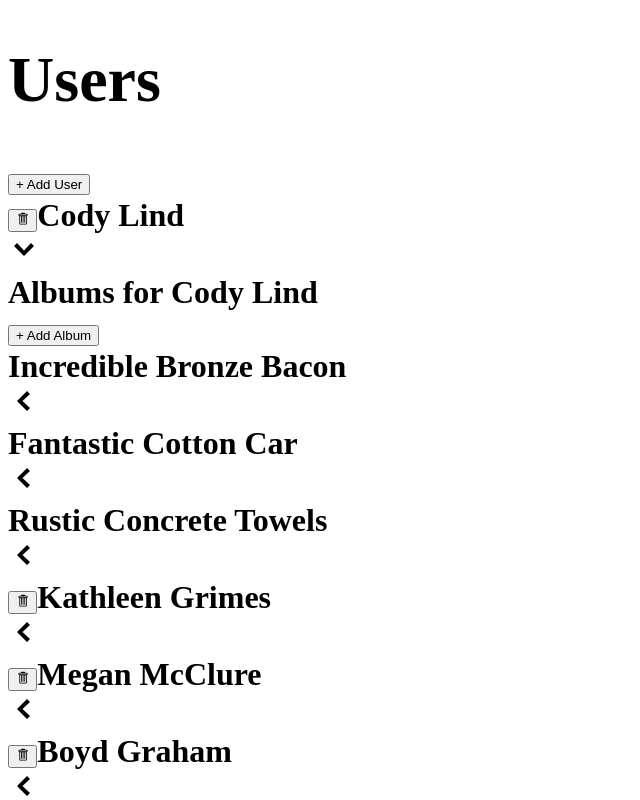
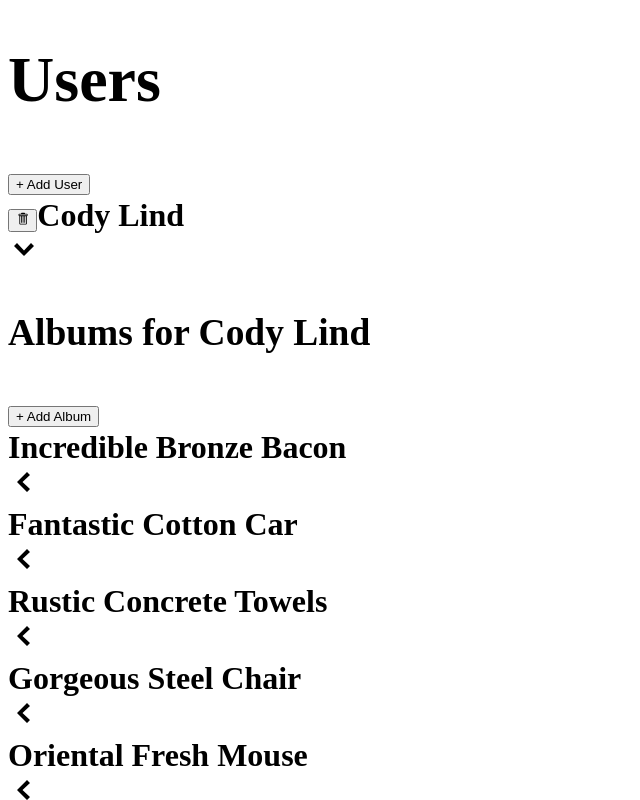
Before and after one commit to rzounlom/media, a React (Create React App) app: page / in a window 1280 px wide. Both pictures are taken after a click on the element 640 px from the left and 253 px from the top of the page. Shown: the top 800 px of the page, without its empty margins (0-640 px from the left). Built offline with nearby package versions, Linux system fonts and the light colour scheme; data requests are answered from the project's data file.

Commit message:
chore: clean up styling and loading for UsersList

```diff
--- a/db.json
+++ b/db.json
@@ -61,6 +61,36 @@
       "id": "50b8",
       "userId": "1807",
       "title": "Rustic Fresh Computer"
+    },
+    {
+      "id": "da4b",
+      "userId": "722e",
+      "title": "Gorgeous Steel Chair"
+    },
+    {
+      "id": "7b1c",
+      "userId": "722e",
+      "title": "Oriental Fresh Mouse"
+    },
+    {
+      "id": "125a",
+      "userId": "32d5",
+      "title": "Handmade Metal Salad"
+    },
+    {
+      "id": "e961",
+      "userId": "722e",
+      "title": "Small Wooden Mouse"
+    },
+    {
+      "id": "e37e",
+      "userId": "722e",
+      "title": "Handmade Rubber Chicken"
+    },
+    {
+      "id": "28e6",
+      "userId": "722e",
+      "title": "Ergonomic Concrete Soap"
     }
   ],
   "photos": []
--- a/src/components/AlbumsList.js
+++ b/src/components/AlbumsList.js
@@ -15,7 +15,7 @@ export default function AlbumsList({ user }) {
   let content;
 
   if (isLoading) {
-    content = <Skeleton times={3} />;
+    content = <Skeleton times={3} className="h-10 w-full" />;
   } else if (error) {
     content = <div>Error: loading Albums</div>;
   } else {
@@ -27,10 +27,17 @@ export default function AlbumsList({ user }) {
   }
   return (
     <div>
-      <div>Albums for {user.name}</div>
-      <Button onClick={handleAddAlbum} disabled={results.isLoading}>
-        + Add Album
-      </Button>
+      <div className="m-2 flex flex-row items-center justify-between">
+        <h3 className="text-lg font-bold">Albums for {user.name}</h3>
+        <Button
+          onClick={handleAddAlbum}
+          disabled={results.isLoading}
+          loading={results.isLoading}
+        >
+          + Add Album
+        </Button>
+      </div>
+
       <div>{content}</div>
     </div>
   );
--- a/src/store/apis/albumsApi.js
+++ b/src/store/apis/albumsApi.js
@@ -2,9 +2,19 @@ import { createApi, fetchBaseQuery } from "@reduxjs/toolkit/query/react";
 
 import { faker } from "@faker-js/faker";
 
+function pause(ms) {
+  return new Promise((resolve) => setTimeout(resolve, ms));
+}
+
 export const albumsApi = createApi({
   reducerPath: "albums",
-  baseQuery: fetchBaseQuery({ baseUrl: "http://localhost:3005" }),
+  baseQuery: fetchBaseQuery({
+    baseUrl: "http://localhost:3005",
+    fetchFunc: async (...args) => {
+      await pause(2000);
+      return fetch(...args);
+    },
+  }),
   endpoints(builder) {
     return {
       addAlbum: builder.mutation({
```
